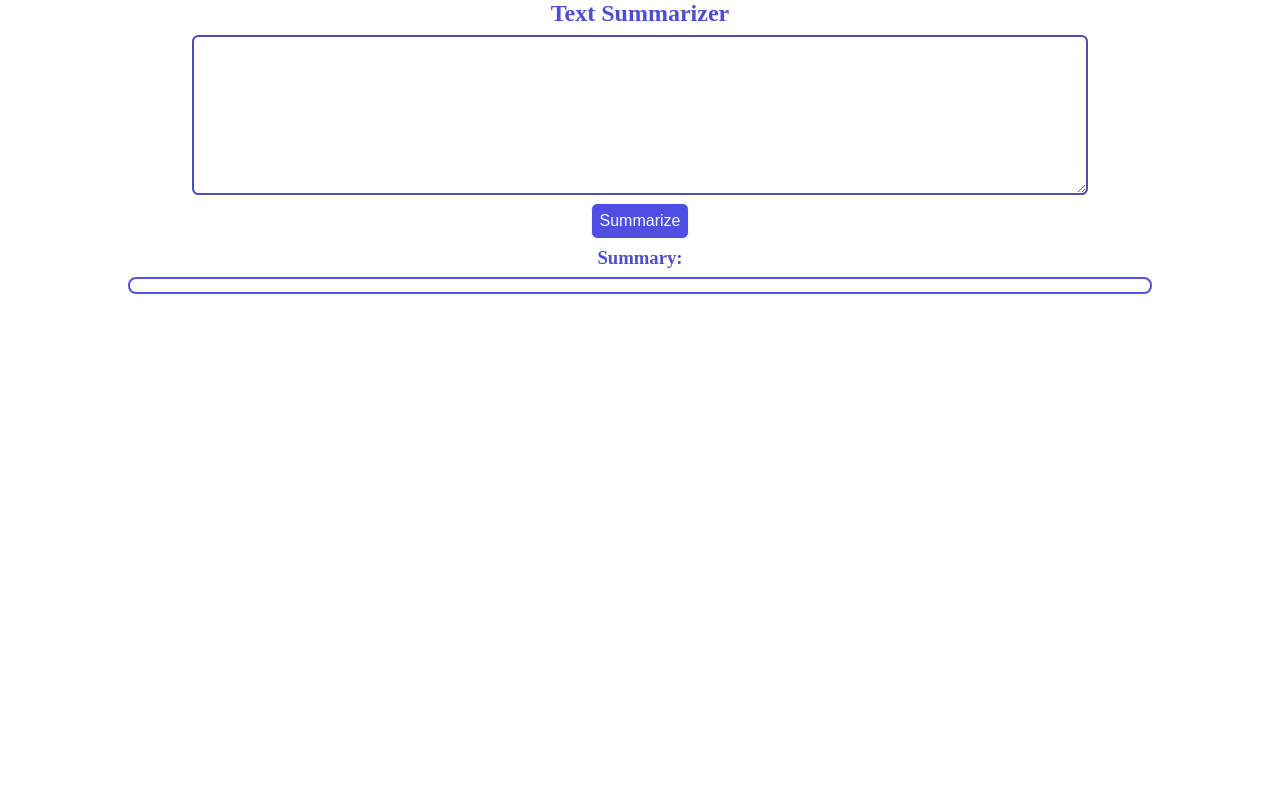
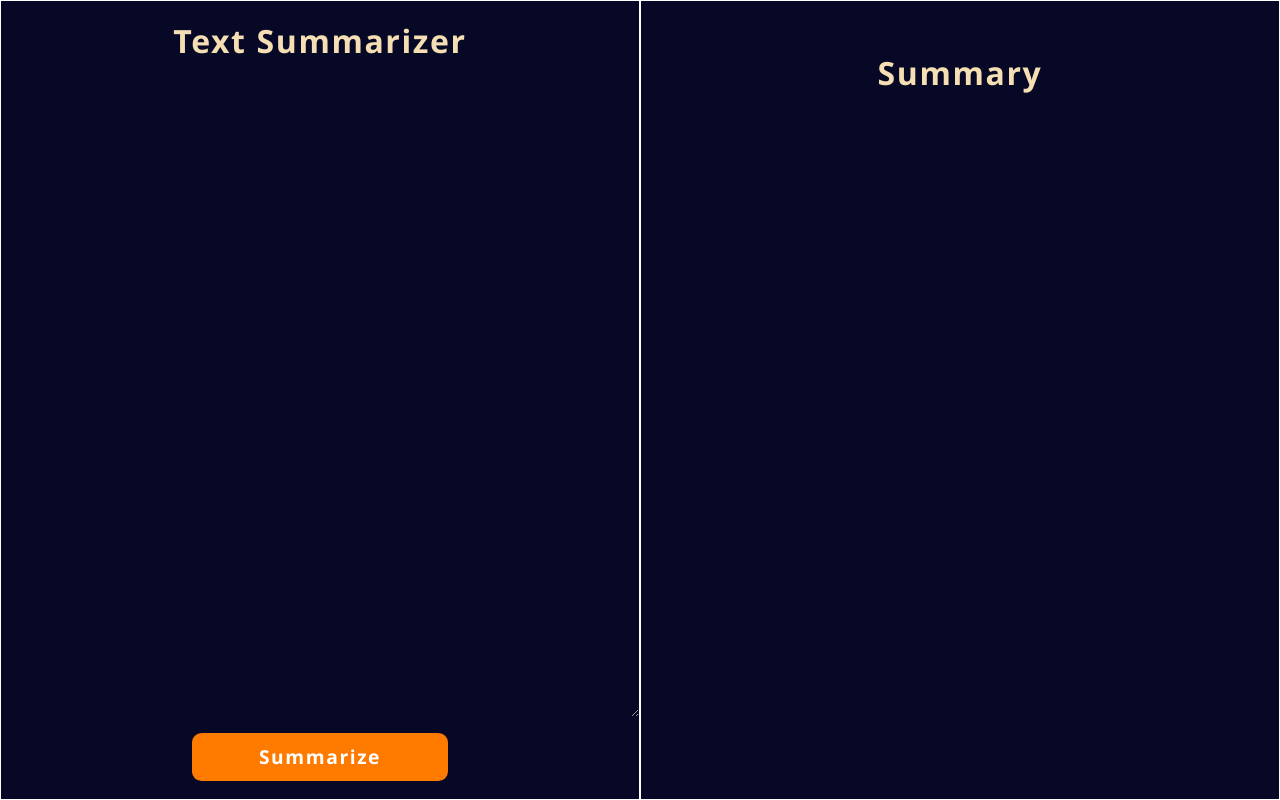
Before and after one commit to TechSimplifide/AI-Text-Summarizer, a plain HTML site: page frontend/index.html in a window 1280 px wide. Drawn offline with Linux system fonts and the light colour scheme.

Commit message:
Dockerize the app, rewrite the frontend

```diff
--- a/text-summarizer-backend/package.json
+++ b/backend/package.json
@@ -1,10 +1,10 @@
 {
-  "name": "text-summarizer-backend",
+  "name": "backend",
   "version": "1.0.0",
   "main": "index.js",
   "type": "module",
   "scripts": {
-    "test": "echo \"Error: no test specified\" && exit 1"
+    "dev": "node index.js"
   },
   "keywords": [],
   "author": "Rohit Yadav",
--- a/frontend/index.html
+++ b/frontend/index.html
@@ -4,19 +4,27 @@
     <meta charset="UTF-8" />
     <meta name="viewport" content="width=device-width, initial-scale=1.0" />
     <title>AI Text Summarizer</title>
-    <link rel="stylesheet" href="style.css" />
+    <link rel="stylesheet" href="./style.css" />
   </head>
   <body>
-    <h2 class="txt-cent col">Text Summarizer</h2>
-    <div class="m-t center-container">
-      <textarea placeholder="Enter or paste your Text" class="Inp-fild">
-      </textarea>
-      <button class="m-t btn">Summarize</button>
+
+    <div class="main-container">
+      <div class="input-container">
+        <h2>Text Summarizer</h2>
+        <textarea placeholder="Enter or paste your Text" class="Input-field">
+        </textarea>
+        <button class="summarize-btn">Summarize</button>
+      </div>
+
+      <div class="summary-container">
+        <h2>Summary</h2>
+        <div class="result-container">
+          <p class="summary-result">
+          </p>
+        </div>
+      </div>
     </div>
-    <h3 class="txt-cent m-t col">Summary:</h3>
-    <div class="result-container m-t">
-      <div class="summary-result"></div>
-    </div>
+
 
     <script src="./index.js"></script>
   </body>
--- a/frontend/index.js
+++ b/frontend/index.js
@@ -1,5 +1,5 @@
 document.querySelector("button").addEventListener("click", () => {
-  const inpText = document.querySelector(".Inp-fild").value;
+  const inpText = document.querySelector(".Input-field").value;
   const outputText = document.querySelector(".summary-result");
 
   async function summarizeText() {
--- a/frontend/style.css
+++ b/frontend/style.css
@@ -1,71 +1,141 @@
-* {
+*{
+  margin: 0;
   padding: 0;
-  margin: 0;
   box-sizing: border-box;
 }
 
-
-.m-t {
-  margin-top: 0.5rem;
-}
-.col {
-  color: rgb(78, 78, 209);
-}
-.btn {
-  background-color: rgb(78, 78, 229);
-  padding: 0.5rem;
-  border: 1px solid whitesmoke;
-  border-radius: 0.4rem;
-  color: azure;
-  font-size: medium;
-}
-.center-container {
-  display: flex;
-  align-items: center;
-  flex-direction: column;
-}
-.txt-cent {
-  text-align: center;
+body{
+  background-color: rgb(6, 8, 37);
+  color: wheat;
 }
 
 
+.main-container{
+  width: 100vw;
+  height: 100vh;
+  display: flex;
+  justify-content: space-around;
+  align-items: center;
 
-html,
-body {
-  width: 100%;
-  height: 100%;
-}
+  @media (max-width: 440px) {
+    flex-direction: column;
+    justify-content: center;
+  }
 
-.Inp-fild {
-  width: 70vw;
-  height: 20vh;
-  font-size: 1rem;
-  border: 2px solid rgb(78, 78, 179);
-  border-radius: 0.4rem;
-  outline: 0;
-}
-.result-container {
-  display: flex;
-  justify-content: center;
-}
-.summary-result {
-  height: auto;
-  width: 80vw;
-  border: 2px solid rgba(78, 78, 229, 0.979);
-  padding: 0.4rem;
-  border-radius: 0.5rem;
-}
+  .input-container{
+    border: 1px solid white;
+    height: 100%;
+    flex: 2;
+    display: flex;
+    justify-content: center;
+    align-items: center;
+    flex-direction: column;
+    gap: 1rem;
 
-@media (max-width: 670px) {
-  h2 {
-    padding-top: 0.5rem;
-    font-size: 3vh;
+    @media (max-width: 440px) {
+      width: 100%;
+      padding: .6rem;
+    }
+
+    h2{
+      font-family: 'Segoe UI', Tahoma, Geneva, Verdana, sans-serif;
+      font-size: 2rem;
+      letter-spacing: .1rem;
+      font-weight: 800;
+      @media (max-width: 440px) {
+        font-size: 1.6rem;
+      }
+    }
+
+    textarea{
+      width: 100%;
+      height: 80%;
+      background-color: transparent;
+      border: none;
+      outline: none;
+      color: wheat;
+      font-size: 1.2rem;
+      font-family: sans-serif;
+      letter-spacing: .1rem;
+      font-family: 'Segoe UI', Tahoma, Geneva, Verdana, sans-serif;
+      font-weight: 400;
+      padding-right: 1rem;
+      padding-left: 1rem;
+    }
+
+    button{
+      width: 40%;
+      height: 3rem;
+      cursor: pointer;
+      background-color: rgb(255, 123, 0);
+      font-weight: bold;
+      letter-spacing: .1rem;
+      font-family: 'Segoe UI', Tahoma, Geneva, Verdana, sans-serif;
+      color: white;
+      border-radius: .6rem;
+      font-size: 1.2rem;
+      border: none;
+      outline: none;
+      transition: all ease-in-out 3ms;
+
+      @media (max-width: 440px) {
+              font-size: 1rem;
+              font-weight: 800;
+      }
+
+      &:hover{
+        border: .1rem solid wheat;
+        background-color: rgb(253, 145, 43);
+      }
+
+      &:active{
+        scale: .9;
+      }
+    }
   }
-  .Inp-fild {
-    width: 90vw;
-    height: 14vh;
-  }
-  .summary-result {
-    width: 86vw;
+
+  .summary-container{
+    border: 1px solid white;
+    height: 100%;
+    flex: 2;
+    display: flex;
+    justify-content: center;
+    align-items: center;
+    flex-direction: column;
+    gap: 1rem;
+
+    @media (max-width: 440px) {
+      width: 100%;
+      padding: .6rem;
+    }
+
+    h2{
+      font-family: 'Segoe UI', Tahoma, Geneva, Verdana, sans-serif;
+      font-size: 2rem;
+      letter-spacing: .1rem;
+      font-weight: 800;
+      @media (max-width: 440px) {
+        font-size: 1.6rem;
+      }
+    }
+
+    .result-container{
+      width: 100%;
+      height: 80%;
+      padding: 1rem;
+
+      p{
+        width: 100%;
+        height: 100%;
+        overflow-y: auto;
+        scrollbar-width: thin;
+        font-size: 1.2rem;
+        font-family: sans-serif;
+        letter-spacing: .1rem;
+        font-family: 'Segoe UI', Tahoma, Geneva, Verdana, sans-serif;
+        font-weight: 400;
+        color: wheat;
+      }
+    }
   }
 }
```
Also changed, not shown: docker-compose.yml (added, +19 -0 lines), backend/index.js (renamed from text-summarizer-backend/index.js), 8 other files.
